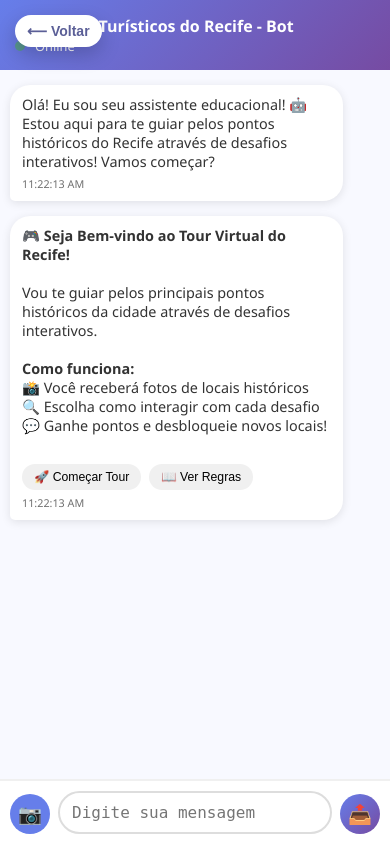
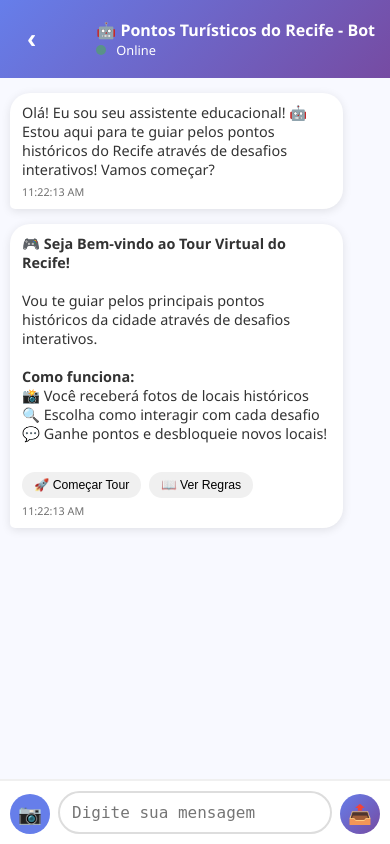
Before and after one commit to romullobastos/pontosTuristicosRecife, a Flask app: page /chatbot in a window 390 px wide. Run offline with Flask 3, Linux system fonts and the light colour scheme; the visitor is signed in with stand-in values (Sample User, id 1); data that the repository does not hold is empty.

Commit message:
fix: corrigir botao voltar no mobile (refazer)
- Botao dentro do header

- Seta no mobile, texto no desktop

- Gap ajustado

```diff
--- a/templates/chatbot.html
+++ b/templates/chatbot.html
@@ -29,18 +29,27 @@
         }
 
         .back-home {
-            position: fixed;
-            top: 20px;
-            left: 20px;
-            background: #ffffff;
-            color: #5b5f97;
+            background: rgba(255, 255, 255, 0.2);
+            color: white;
             border: none;
-            border-radius: 999px;
-            padding: 10px 14px;
-            font-weight: 700;
-            box-shadow: 0 8px 20px rgba(0,0,0,0.2);
+            border-radius: 8px;
+            padding: 8px 16px;
+            font-weight: 600;
             cursor: pointer;
-            z-index: 9999; /* Aumentado para ficar acima de tudo */
+            transition: background 0.3s ease;
+            font-size: 14px;
+        }
+
+        .back-home:hover {
+            background: rgba(255, 255, 255, 0.3);
+        }
+
+        .back-home .back-text {
+            display: inline;
+        }
+
+        .back-home .back-icon {
+            display: none;
         }
 
         .chat-container {
@@ -158,6 +167,7 @@
             display: flex;
             justify-content: space-between;
             align-items: center;
+            gap: 15px;
         }
 
         .chat-header h2 {
@@ -435,11 +445,27 @@
             }
 
             .back-home {
-                top: 15px;
-                left: 15px;
+                background: transparent;
                 padding: 8px 12px;
-                font-size: 14px;
-                z-index: 10000; /* Garantir que fique acima do header */
+                font-size: 28px;
+                min-width: auto;
+            }
+
+            .back-home:hover {
+                background: rgba(255, 255, 255, 0.15);
+            }
+
+            .back-home .back-text {
+                display: none;
+            }
+
+            .back-home .back-icon {
+                display: inline;
+            }
+
+            .chat-header {
+                padding: 10px;
+                gap: 5px;
             }
 
             .chat-container {
@@ -685,7 +711,6 @@
 
 
     <!-- Interface Principal do Chatbot -->
-    <button class="back-home" onclick="window.location.href='/'">⟵ Voltar</button>
     <div class="chat-container" id="chatbotScreen">
         <!-- Sidebar Esquerda -->
         <div class="sidebar">
@@ -715,6 +740,10 @@
         <!-- Área Central do Chat -->
         <div class="chat-area">
             <div class="chat-header">
+                <button class="back-home" onclick="window.location.href='/'">
+                    <span class="back-icon">‹</span>
+                    <span class="back-text">⟵ Voltar</span>
+                </button>
                 <div>
                     <h2>🤖 Pontos Turísticos do Recife - Bot</h2>
                     <div class="chat-status">
```
